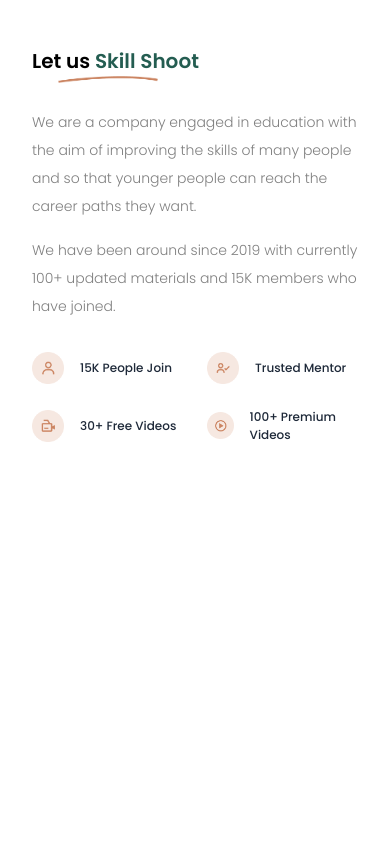
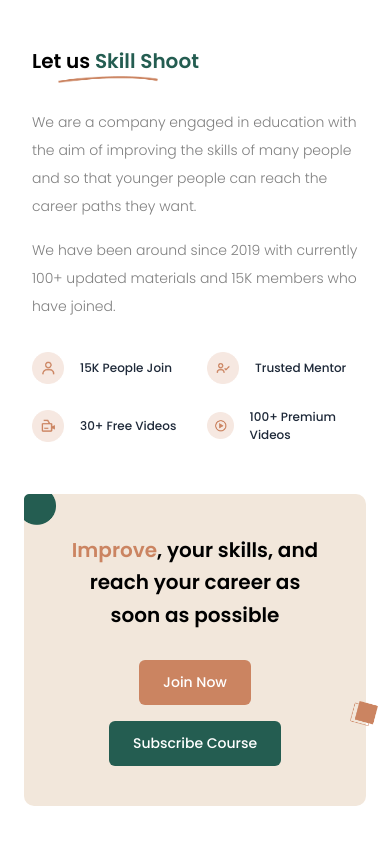
Before and after one commit to Likhonpaul2/skill-shoot-webappick, a React (Vite) app: page / in a window 390 px wide. Shown: the part 3371-4215 px from the top of the page. Before the commit the page ends 3865 px from the top, so only its background shows below. Built offline with nearby package versions, Linux system fonts and the light colour scheme.

Commit message:
Implement Join Section with mobile responsive

```diff
--- a/src/App.jsx
+++ b/src/App.jsx
@@ -3,6 +3,7 @@ import Navbar from "./components/Navbar";
 import AboutSection from "./sections/AboutSection";
 import DiscountSection from "./sections/DiscountSection";
 import HeroSection from "./sections/HeroSection";
+import JoinSection from "./sections/JoinSection";
 import MediaSection from "./sections/MediaSection";
 import ProductSection from "./sections/ProductSection";
 import ProfileSection from "./sections/ProfileSection";
@@ -17,6 +18,7 @@ function App() {
       <ProfileSection/>
       <ProductSection/>
       <AboutSection/>
+      <JoinSection/>
     </div>
   );
 }
--- /dev/null
+++ b/src/sections/JoinSection.jsx
@@ -0,0 +1,43 @@
+import React from "react";
+import leftTopIcon from "../assets/discount-section-elements/left-top-icon.png";
+import orangeRactangle from "../assets/discount-section-elements/Group 575.png"
+
+const JoinSection = () => {
+  return (
+    <section>
+      <div className="max-w-[1280px] mx-auto my-[50px] lg:my-[100px] relative px-6 lg:px-0">
+        {/* background rectangle */}
+        <div className="bg-secondary-bg h-78 lg:h-fit flex flex-col lg:flex-row lg:items-center lg:justify-between lg:px-16 lg:py-12 px-10 py-10 rounded-[10px] text-center lg:text-left gap-6">
+          {/* Left text */}
+          <div className="flex-1">
+            <h2 className="text-[20px] sm:text-[24px] lg:text-[36px] font-semibold leading-relaxed lg:leading-[48px]">
+              <span className="text-secondary-color">Improve</span>, your
+              skills, and reach your career as soon as possible
+            </h2>
+          </div>
+
+          {/* Right buttons */}
+          <div className="flex flex-col sm:flex-row gap-4 justify-center lg:justify-end flex-1 relative">
+            <button className="bg-secondary-color text-white text-[14px] sm:text-[16px] lg:text-[20px] font-medium lg:font-bold px-6 py-3 rounded-md hover:opacity-90 w-fit mx-auto lg:m-0">
+              Join Now
+            </button>
+            <button className="bg-primary-color text-white text-[14px] sm:text-[16px] lg:text-[20px] font-medium lg:font-bold px-6 py-3 rounded-md hover:opacity-90 w-fit mx-auto lg:m-0">
+              Subscribe Course
+            </button>
+
+            <img src={orangeRactangle} alt="icon" className="absolute w-7 lg:w-fit -right-13 bottom-10 lg:left-0 lg:-bottom-30"/>
+          </div>
+        </div>
+
+        {/* Style icon */}
+        <img
+          src={leftTopIcon}
+          alt="leftTopIcon"
+          className="absolute top-0 left-6 lg:top-0 lg:left-0  w-8 lg:w-12"
+        />
+      </div>
+    </section>
+  );
+};
+
+export default JoinSection;
```
